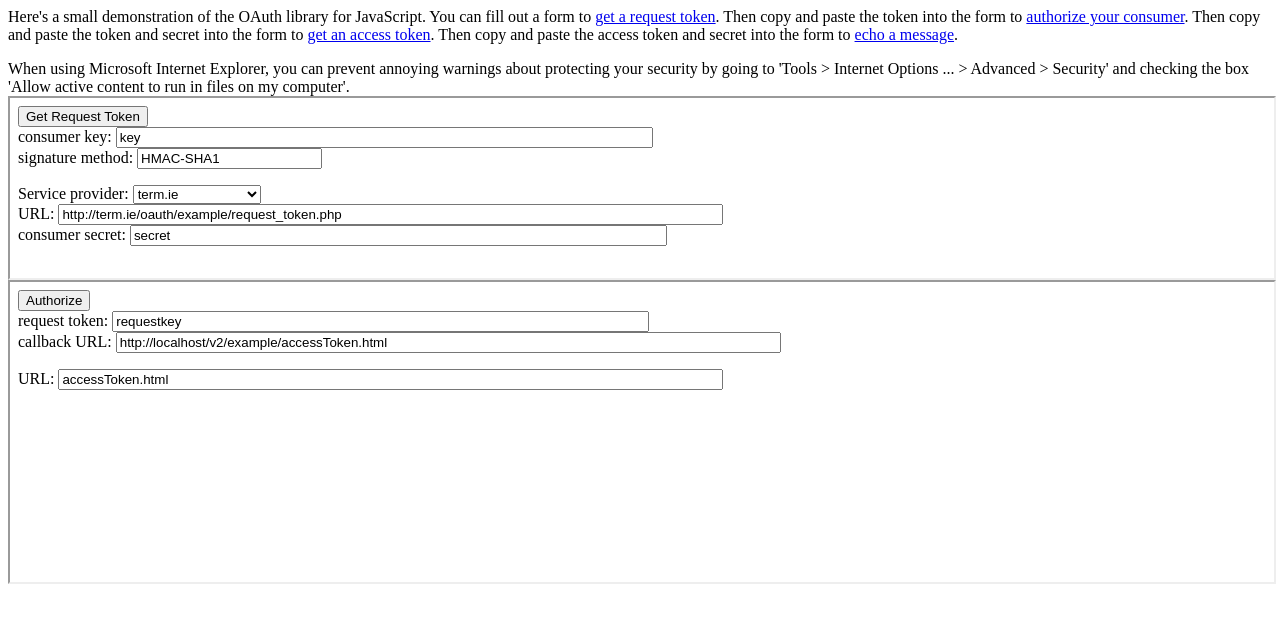
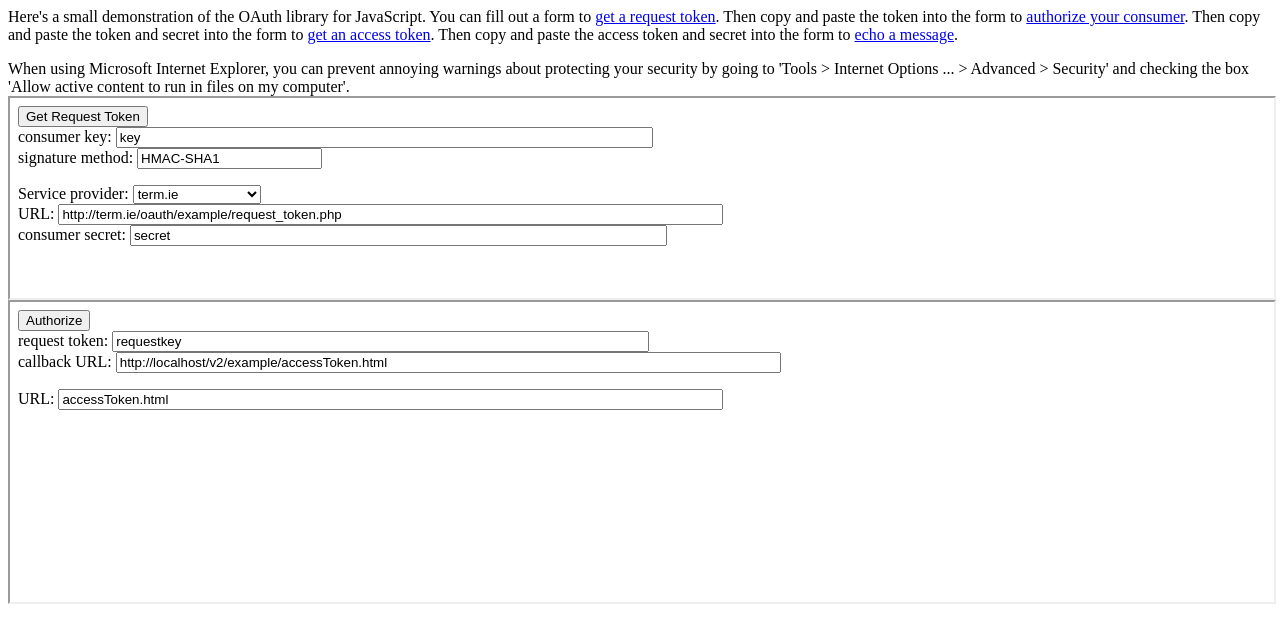
Before and after one commit to johan/oauth-js, a plain HTML site: page v2/example/index.html in a window 1280 px wide. Drawn offline with Linux system fonts and the light colour scheme.

Commit message:
make the first frame a little taller
git-svn-id: http://oauth.googlecode.com/svn/code/javascript@456 f7ae4463-c52f-0410-a7dc-93bad6e629e8

```diff
--- a/v2/example/index.html
+++ b/v2/example/index.html
@@ -15,7 +15,7 @@ about protecting your security by going to
 'Tools > Internet Options ... > Advanced > Security'
 and checking the box
 'Allow active content to run in files on my computer'.
-<iframe width="100%" height="180" src="requestToken.html"></iframe>
+<iframe width="100%" height="200" src="requestToken.html"></iframe>
 <iframe width="100%" height="300" src="authorize.html"></iframe>
   </body>
 </HTML>
```
